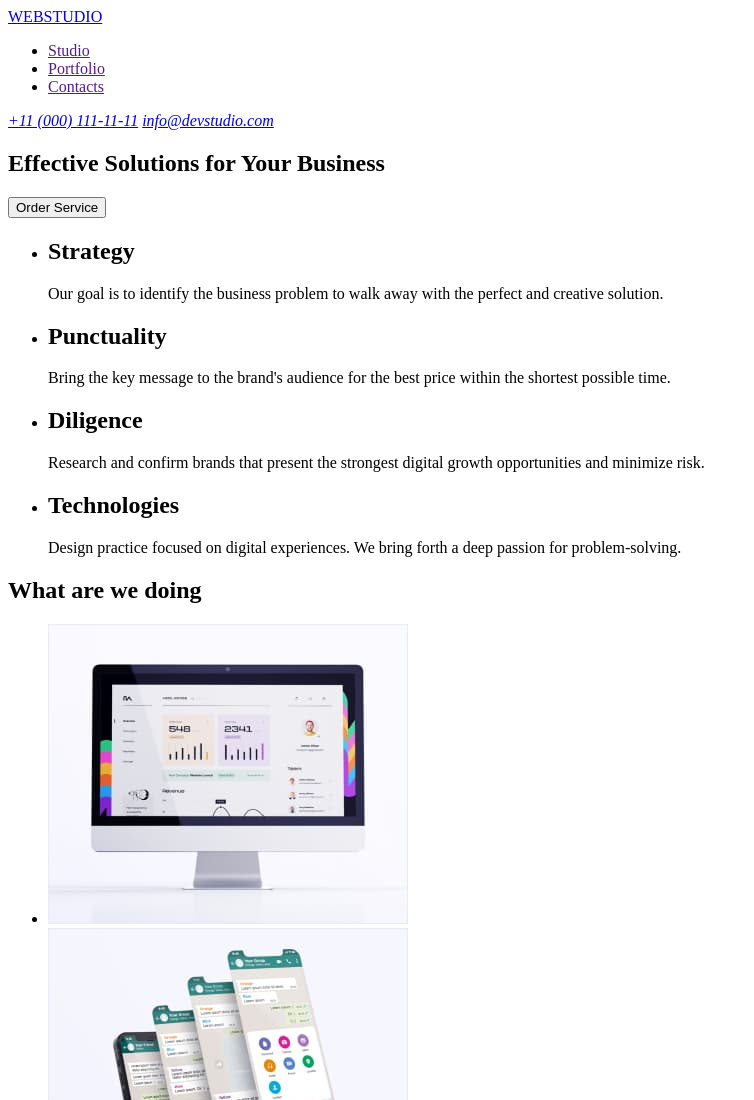
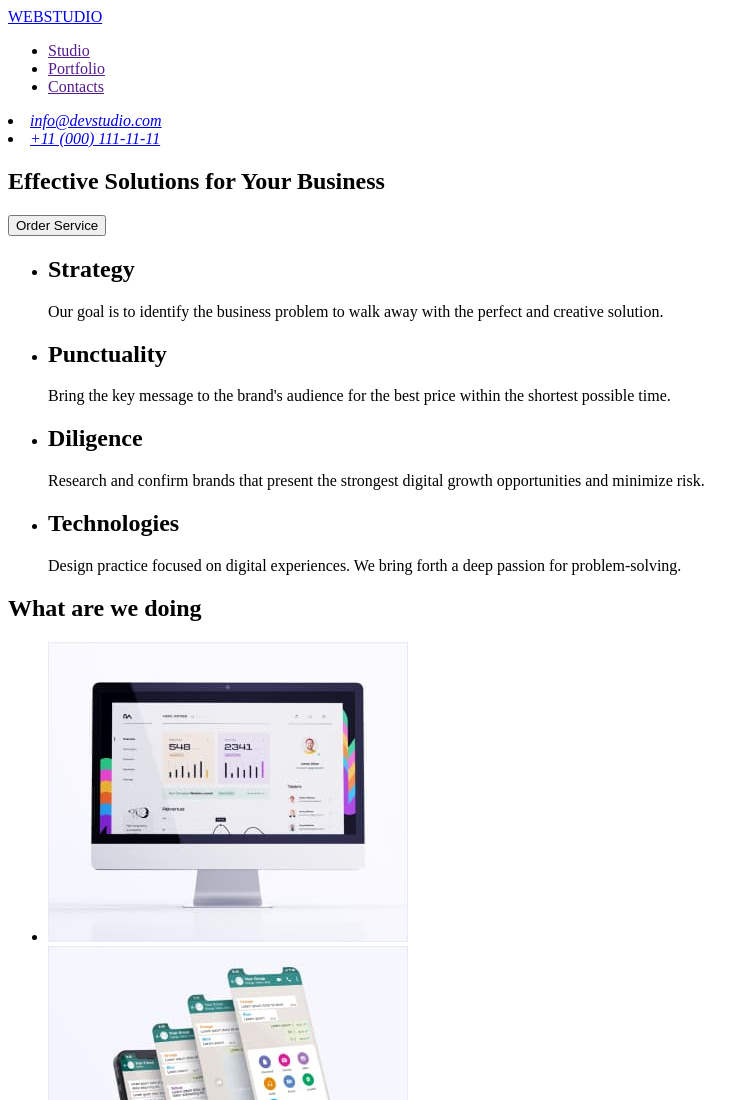
Before and after one commit to dariadrozd2023/goit-markup-hw-01, a plain HTML site: page index.html in a window 1280 px wide. Shown: the top 1100 px of the page, without its empty margins (0-754 px from the left). Drawn offline with Linux system fonts and the light colour scheme.

Commit message:
liforadddress

```diff
--- a/index.html
+++ b/index.html
@@ -16,12 +16,13 @@
                     <li><a href="">Portfolio</a></li>
                     <li><a href="">Contacts</a></li>
                 </ul>
+         </nav>
+                <address>
 
-                <address>
-                    <a href="tel:+11(000)1111111">+11 (000) 111-11-11</a>
-                    <a href="maelto:info@devstudio.com">info@devstudio.com</a>
+                    <li> <a href="maelto:info@devstudio.com">info@devstudio.com</a></li>
+                    <li> <a href="tel:+11(000)1111111">+11 (000) 111-11-11</a></li>
                 </address>
-        </nav>
+
     </header>
     <main>
         <section>
```
